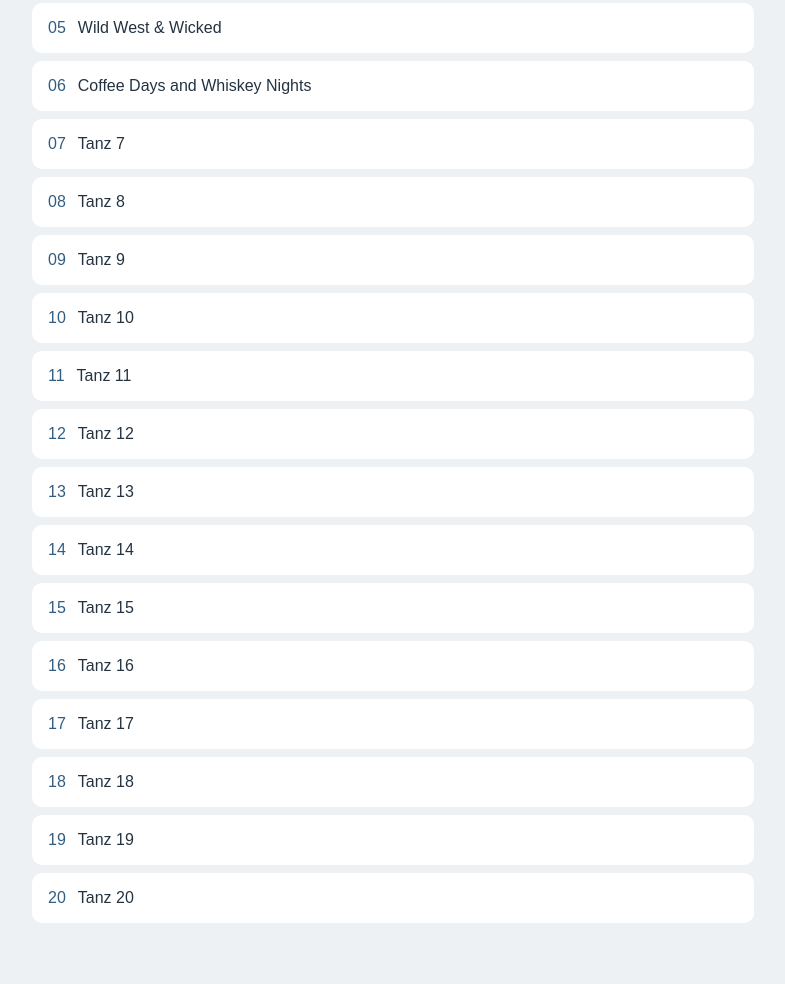
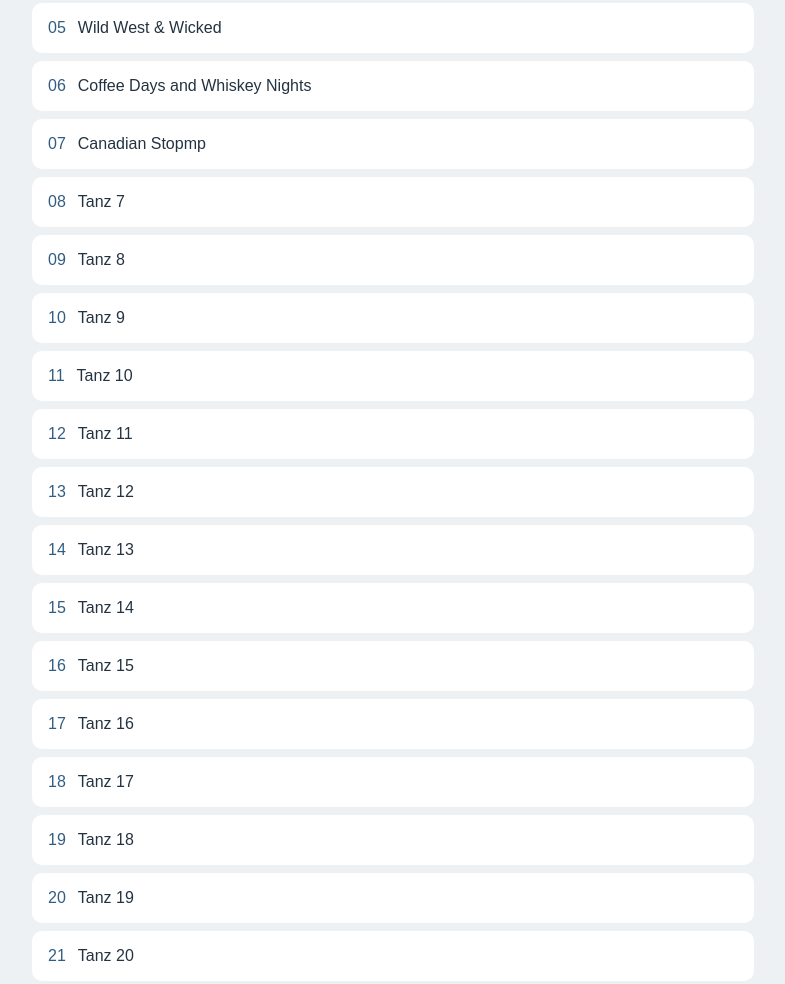
Before and after one commit to gkhintze/meine-tanz-playlist, a plain HTML site: page index.html in a window 1280 px wide. Shown: the part 1098-2082 px from the top of the page, without its empty margins (247-1032 px from the left). Before the commit the page ends 2043 px from the top, so only its background shows below. Drawn offline with Linux system fonts and the light colour scheme.

Commit message:
Fix formatting and add new dance entries

```diff
--- a/index.html
+++ b/index.html
@@ -45,11 +45,12 @@ allowfullscreen></iframe>
 <script>
 const dances=[
 {name:"Rio",id:"xYIqXH60rso"},
-  {name:"Tango with Texx",id:"fh8npF0H0E8"},
-    {name:"Ghost Train",id:"9WqcikLfIH0"},
+{name:"Tango with Texx",id:"fh8npF0H0E8"},
+{name:"Ghost Train",id:"9WqcikLfIH0"},
 {name:"The Last Dance",id:"fnVIlv8KmJ0"},
-  {name:"Wild West & Wicked",id:"goT7zLXvLZw"},
-    {name:"Coffee Days and Whiskey Nights",id:"fFmfBZcdpJE"},
+{name:"Wild West & Wicked",id:"goT7zLXvLZw"},
+{name:"Coffee Days and Whiskey Nights",id:"fFmfBZcdpJE"},
+{name:"Canadian Stopmp",id:" ps79VA4HFUc"},
 
 ...Array.from({length:14},(_,i)=>({
 name:"Tanz "+(i+7),id:""
```
